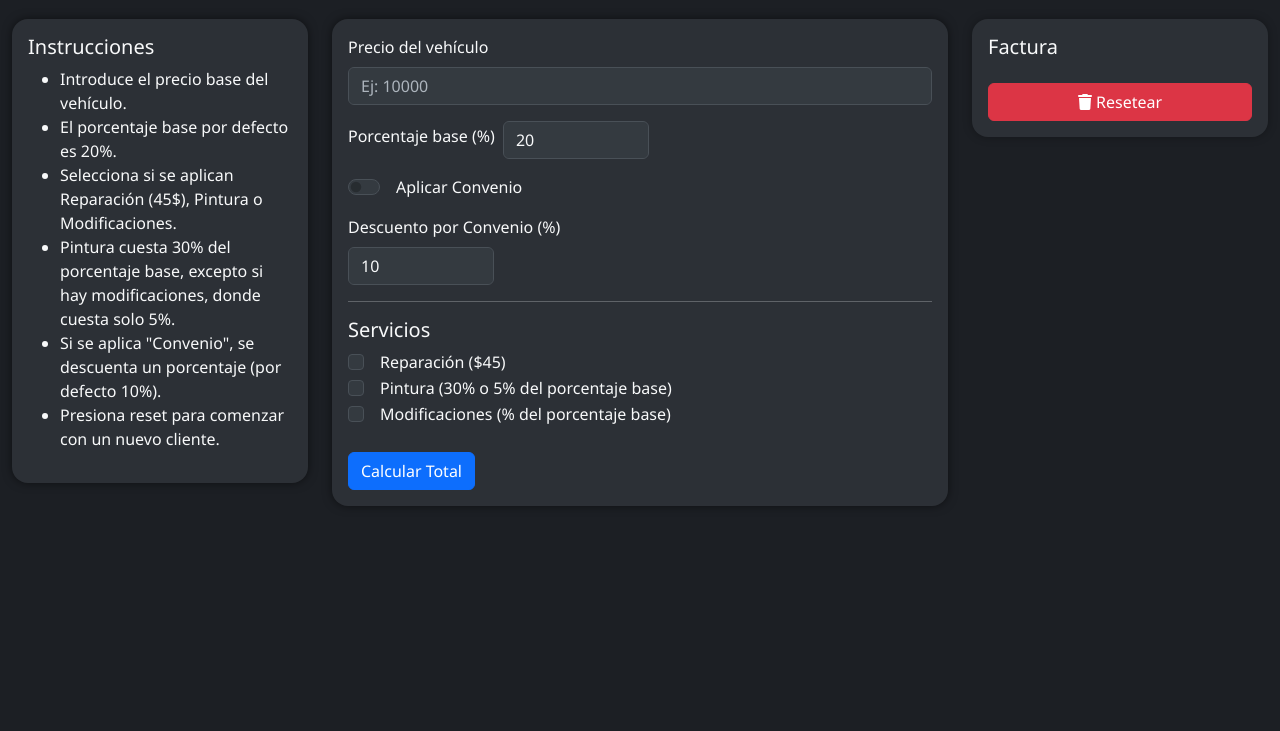
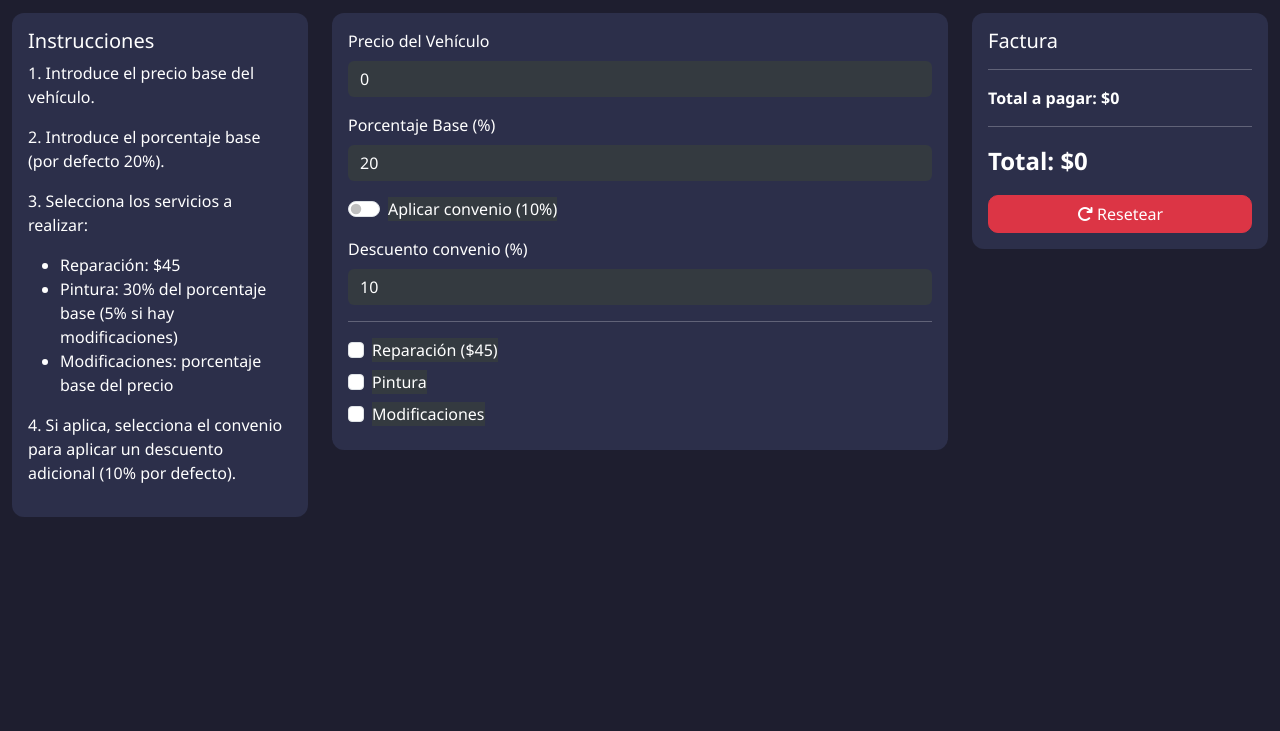
Before and after one commit to Siralide/customs, a plain HTML site: page index.html in a window 1280 px wide. Shown: the part 69-800 px from the top of the page. Drawn offline with nearby package versions, Linux system fonts and the light colour scheme.

Commit message:
Update index.html

```diff
--- a/index.html
+++ b/index.html
@@ -1,200 +1,177 @@
 <!DOCTYPE html>
 <html lang="es">
 <head>
-  <meta charset="UTF-8" />
-  <meta name="viewport" content="width=device-width, initial-scale=1.0" />
-  <title>TPV - Grove Customs</title>
-  <link rel="stylesheet" href="https://cdn.jsdelivr.net/npm/bootstrap@5.3.3/dist/css/bootstrap.min.css" />
-  <link rel="stylesheet" href="https://cdnjs.cloudflare.com/ajax/libs/font-awesome/6.5.0/css/all.min.css" />
+    <meta charset="UTF-8">
+    <meta name="viewport" content="width=device-width, initial-scale=1.0">
+    <title>Grove Customs - TPV</title>
+    <link href="https://cdn.jsdelivr.net/npm/bootstrap@5.3.3/dist/css/bootstrap.min.css" rel="stylesheet">
+    <link rel="stylesheet" href="https://cdnjs.cloudflare.com/ajax/libs/font-awesome/6.5.0/css/all.min.css">
     <style>
         body {
-      background-color: #1c1f24;
-      color: #f8f9fa;
-      font-family: 'Segoe UI', Tahoma, Geneva, Verdana, sans-serif;
+            background-color: #1e1e2f;
+            color: #fff;
+            font-family: 'Segoe UI', sans-serif;
         }
-    .card-custom {
-      background-color: #2c3036;
-      border: none;
-      border-radius: 1rem;
-      box-shadow: 0 0 10px rgba(0,0,0,0.5);
+        .panel {
+            background-color: #2c2f4a;
+            border-radius: 12px;
             padding: 1rem;
             margin-bottom: 1rem;
         }
-    .form-control, .form-check-input {
+        .form-control, .form-check-label {
             background-color: #343a40;
-      border: 1px solid #495057;
-      color: #f8f9fa;
+            color: #fff;
+            border: none;
         }
-    .form-control::placeholder {
-      color: #adb5bd;
+        .form-check-input:checked {
+            background-color: #0d6efd;
+            border-color: #0d6efd;
         }
-    .form-check-label {
-      margin-left: 0.5rem;
+        .btn {
+            border-radius: 10px;
         }
-    .seccion {
-      margin-bottom: 2rem;
+        .total-box {
+            font-size: 1.5rem;
+            font-weight: bold;
         }
         .ticket {
-      background: #2c3036;
+            background-color: #2c2f4a;
             padding: 1rem;
-      box-shadow: 0 0 10px rgba(0,0,0,0.3);
-      max-height: 90vh;
-      overflow-y: auto;
-      border-radius: 1rem;
-    }
-    .ticket-item {
-      display: flex;
-      justify-content: space-between;
-      margin-bottom: 0.5rem;
-    }
-    .reset-btn {
-      margin-top: 1rem;
+            border-radius: 12px;
         }
     </style>
 </head>
 <body>
 <nav class="navbar navbar-dark bg-dark mb-4">
     <div class="container-fluid">
-      <span class="navbar-brand mb-0 h1 mx-auto fs-2">Grove Customs - TPV</span>
+        <span class="navbar-brand mx-auto h1">Grove Customs TPV</span>
     </div>
 </nav>
-
 <div class="container-fluid">
     <div class="row">
-      <!-- Instrucciones -->
+        <!-- Información -->
         <div class="col-md-3">
-        <div class="card-custom">
+            <div class="panel">
                 <h5>Instrucciones</h5>
+                <p>1. Introduce el precio base del vehículo.</p>
+                <p>2. Introduce el porcentaje base (por defecto 20%).</p>
+                <p>3. Selecciona los servicios a realizar:</p>
                 <ul>
-            <li>Introduce el precio base del vehículo.</li>
-            <li>El porcentaje base por defecto es 20%.</li>
-            <li>Selecciona si se aplican Reparación (45$), Pintura o Modificaciones.</li>
-            <li>Pintura cuesta 30% del porcentaje base, excepto si hay modificaciones, donde cuesta solo 5%.</li>
-            <li>Si se aplica "Convenio", se descuenta un porcentaje (por defecto 10%).</li>
-            <li>Presiona reset para comenzar con un nuevo cliente.</li>
+                    <li>Reparación: $45</li>
+                    <li>Pintura: 30% del porcentaje base (5% si hay modificaciones)</li>
+                    <li>Modificaciones: porcentaje base del precio</li>
                 </ul>
+                <p>4. Si aplica, selecciona el convenio para aplicar un descuento adicional (10% por defecto).</p>
             </div>
         </div>
 
-      <!-- Formulario de selección -->
+        <!-- Formulario central -->
         <div class="col-md-6">
-        <div class="card-custom">
+            <div class="panel mb-4">
                 <div class="mb-3">
-            <label class="form-label">Precio del vehículo</label>
-            <input type="number" id="precioBase" class="form-control" placeholder="Ej: 10000" value="" />
+                    <label for="precioVehiculo" class="form-label">Precio del Vehículo</label>
+                    <input type="number" class="form-control" id="precioVehiculo" value="0">
                 </div>
-
-          <div class="mb-3 d-flex align-items-center">
-            <label class="form-label me-2">Porcentaje base (%)</label>
-            <input type="number" id="porcentajeBase" class="form-control w-25" value="20" />
+                <div class="mb-3">
+                    <label for="porcentaje" class="form-label">Porcentaje Base (%)</label>
+                    <input type="number" class="form-control" id="porcentaje" value="20">
                 </div>
-
                 <div class="form-check form-switch mb-3">
-            <input class="form-check-input" type="checkbox" id="checkConvenio" />
-            <label class="form-check-label" for="checkConvenio">Aplicar Convenio</label>
+                    <input class="form-check-input" type="checkbox" id="convenio">
+                    <label class="form-check-label" for="convenio">Aplicar convenio (10%)</label>
                 </div>
-
                 <div class="mb-3">
-            <label class="form-label">Descuento por Convenio (%)</label>
-            <input type="number" id="descuentoConvenio" class="form-control w-25" value="10" />
+                    <label for="descuentoConvenio" class="form-label">Descuento convenio (%)</label>
+                    <input type="number" class="form-control" id="descuentoConvenio" value="10">
                 </div>
-
-          <hr />
-
-          <h5>Servicios</h5>
-          <div class="form-check">
-            <input class="form-check-input" type="checkbox" id="reparacion" />
+                <hr>
+                <div class="form-check mb-2">
+                    <input class="form-check-input servicio" type="checkbox" value="reparacion" id="reparacion">
                     <label class="form-check-label" for="reparacion">Reparación ($45)</label>
                 </div>
-          <div class="form-check">
-            <input class="form-check-input" type="checkbox" id="pintura" />
-            <label class="form-check-label" for="pintura">Pintura (30% o 5% del porcentaje base)</label>
+                <div class="form-check mb-2">
+                    <input class="form-check-input servicio" type="checkbox" value="pintura" id="pintura">
+                    <label class="form-check-label" for="pintura">Pintura</label>
                 </div>
-          <div class="form-check">
-            <input class="form-check-input" type="checkbox" id="modificaciones" />
-            <label class="form-check-label" for="modificaciones">Modificaciones (% del porcentaje base)</label>
+                <div class="form-check mb-2">
+                    <input class="form-check-input servicio" type="checkbox" value="modificaciones" id="modificaciones">
+                    <label class="form-check-label" for="modificaciones">Modificaciones</label>
                 </div>
-
-          <button class="btn btn-primary mt-4" onclick="calcularTotal()">Calcular Total</button>
             </div>
         </div>
 
         <!-- Factura -->
         <div class="col-md-3">
-        <div class="ticket" id="ticket">
+            <div class="ticket">
                 <h5>Factura</h5>
                 <div id="detalleFactura"></div>
-          <button class="btn btn-danger reset-btn w-100" onclick="resetear()">
-            <i class="fas fa-trash"></i> Resetear
-          </button>
+                <hr>
+                <div class="total-box mb-3" id="totalFactura">Total: $0</div>
+                <button class="btn btn-danger w-100" onclick="resetearFormulario()"><i class="fas fa-redo"></i> Resetear</button>
             </div>
         </div>
     </div>
 </div>
 
 <script>
+    const checkboxServicios = document.querySelectorAll('.servicio');
+
+    checkboxServicios.forEach(cb => cb.addEventListener('change', calcularTotal));
+    document.getElementById('precioVehiculo').addEventListener('input', calcularTotal);
+    document.getElementById('porcentaje').addEventListener('input', calcularTotal);
+    document.getElementById('convenio').addEventListener('change', calcularTotal);
+    document.getElementById('descuentoConvenio').addEventListener('input', calcularTotal);
+
     function calcularTotal() {
-      const precioBase = parseFloat(document.getElementById('precioBase').value) || 0;
-      const porcentaje = parseFloat(document.getElementById('porcentajeBase').value) || 0;
-      const convenioChecked = document.getElementById('checkConvenio').checked;
+        const precio = parseFloat(document.getElementById('precioVehiculo').value) || 0;
+        const porcentaje = parseFloat(document.getElementById('porcentaje').value) || 0;
+        const convenioActivo = document.getElementById('convenio').checked;
         const descuentoConvenio = parseFloat(document.getElementById('descuentoConvenio').value) || 0;
-      const tieneReparacion = document.getElementById('reparacion').checked;
-      const tienePintura = document.getElementById('pintura').checked;
+
+        let total = 0;
+        let detalle = "";
         const tieneModificaciones = document.getElementById('modificaciones').checked;
 
-      let total = 0;
-      let detalles = [];
-
-      if (tieneReparacion) {
+        if (document.getElementById('reparacion').checked) {
             total += 45;
-        detalles.push({ desc: 'Reparación', precio: 45 });
+            detalle += `<div>Reparación: $45</div>`;
         }
 
-      if (tienePintura) {
-        let porcentajeUsado = tieneModificaciones ? 5 : 30;
-        let pinturaPrecio = Math.ceil(precioBase * (porcentaje / 100) * (porcentajeUsado / 100));
-        total += pinturaPrecio;
-        detalles.push({ desc: `Pintura (${porcentajeUsado}% del % base)`, precio: pinturaPrecio });
+        if (document.getElementById('pintura').checked) {
+            const porcentajeAplicado = tieneModificaciones ? 5 : 30;
+            const valor = Math.ceil((precio * porcentaje / 100) * (porcentajeAplicado / 100));
+            total += valor;
+            detalle += `<div>Pintura (${porcentajeAplicado}% del ${porcentaje}%): $${valor}</div>`;
         }
 
         if (tieneModificaciones) {
-        let modPrecio = Math.ceil(precioBase * (porcentaje / 100));
-        total += modPrecio;
-        detalles.push({ desc: 'Modificaciones', precio: modPrecio });
+            const valor = Math.ceil(precio * porcentaje / 100);
+            total += valor;
+            detalle += `<div>Modificaciones (${porcentaje}%): $${valor}</div>`;
         }
 
-      let totalConDescuento = total;
-      if (convenioChecked) {
-        const descuento = Math.ceil(total * (descuentoConvenio / 100));
-        totalConDescuento = total - descuento;
-        detalles.push({ desc: `Descuento Convenio (${descuentoConvenio}%)`, precio: -descuento });
+        if (convenioActivo) {
+            const descuento = Math.ceil(total * descuentoConvenio / 100);
+            detalle += `<div>Descuento convenio (${descuentoConvenio}%): -$${descuento}</div>`;
+            total -= descuento;
         }
 
-      const detalleDiv = document.getElementById('detalleFactura');
-      detalleDiv.innerHTML = '';
-      detalles.forEach(d => {
-        const div = document.createElement('div');
-        div.className = 'ticket-item';
-        div.innerHTML = `<div>${d.desc}</div><div>$${d.precio}</div>`;
-        detalleDiv.appendChild(div);
-      });
+        detalle += `<hr><div class="fw-bold">Total a pagar: $${total}</div>`;
 
-      const totalDiv = document.createElement('div');
-      totalDiv.className = 'ticket-item fw-bold border-top pt-2';
-      totalDiv.innerHTML = `<div>Total</div><div>$${totalConDescuento}</div>`;
-      detalleDiv.appendChild(totalDiv);
+        document.getElementById('detalleFactura').innerHTML = detalle;
+        document.getElementById('totalFactura').innerText = `Total: $${total}`;
     }
 
-    function resetear() {
-      document.getElementById('precioBase').value = '';
-      document.getElementById('porcentajeBase').value = 20;
-      document.getElementById('checkConvenio').checked = false;
+    function resetearFormulario() {
+        document.getElementById('precioVehiculo').value = 0;
+        document.getElementById('porcentaje').value = 20;
+        document.getElementById('convenio').checked = false;
         document.getElementById('descuentoConvenio').value = 10;
-      document.getElementById('reparacion').checked = false;
-      document.getElementById('pintura').checked = false;
-      document.getElementById('modificaciones').checked = false;
-      document.getElementById('detalleFactura').innerHTML = '';
+        document.querySelectorAll('.servicio').forEach(cb => cb.checked = false);
+        calcularTotal();
     }
+
+    calcularTotal();
 </script>
 </body>
 </html>
```
Lines whose indentation alone changed are shown as unchanged.
